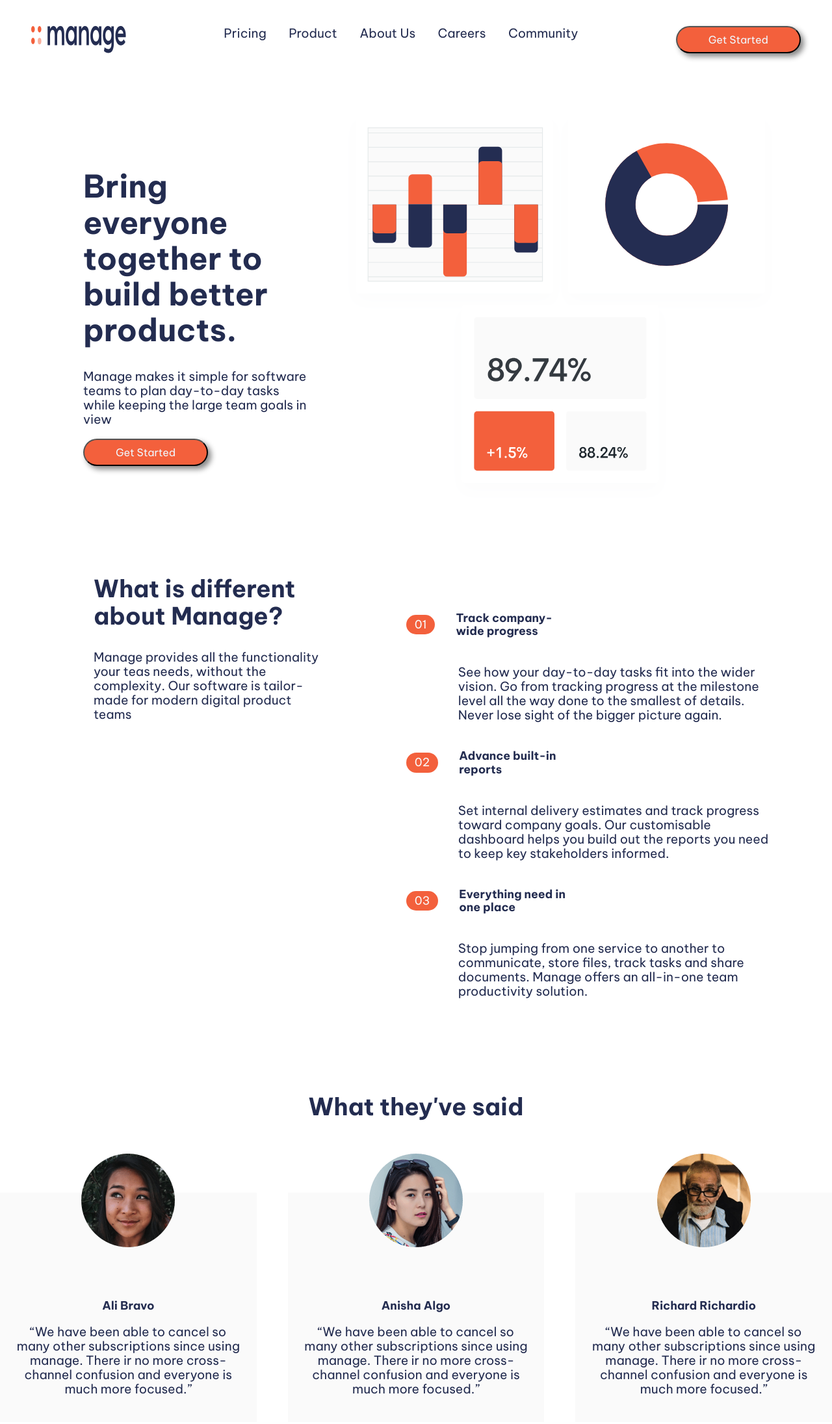
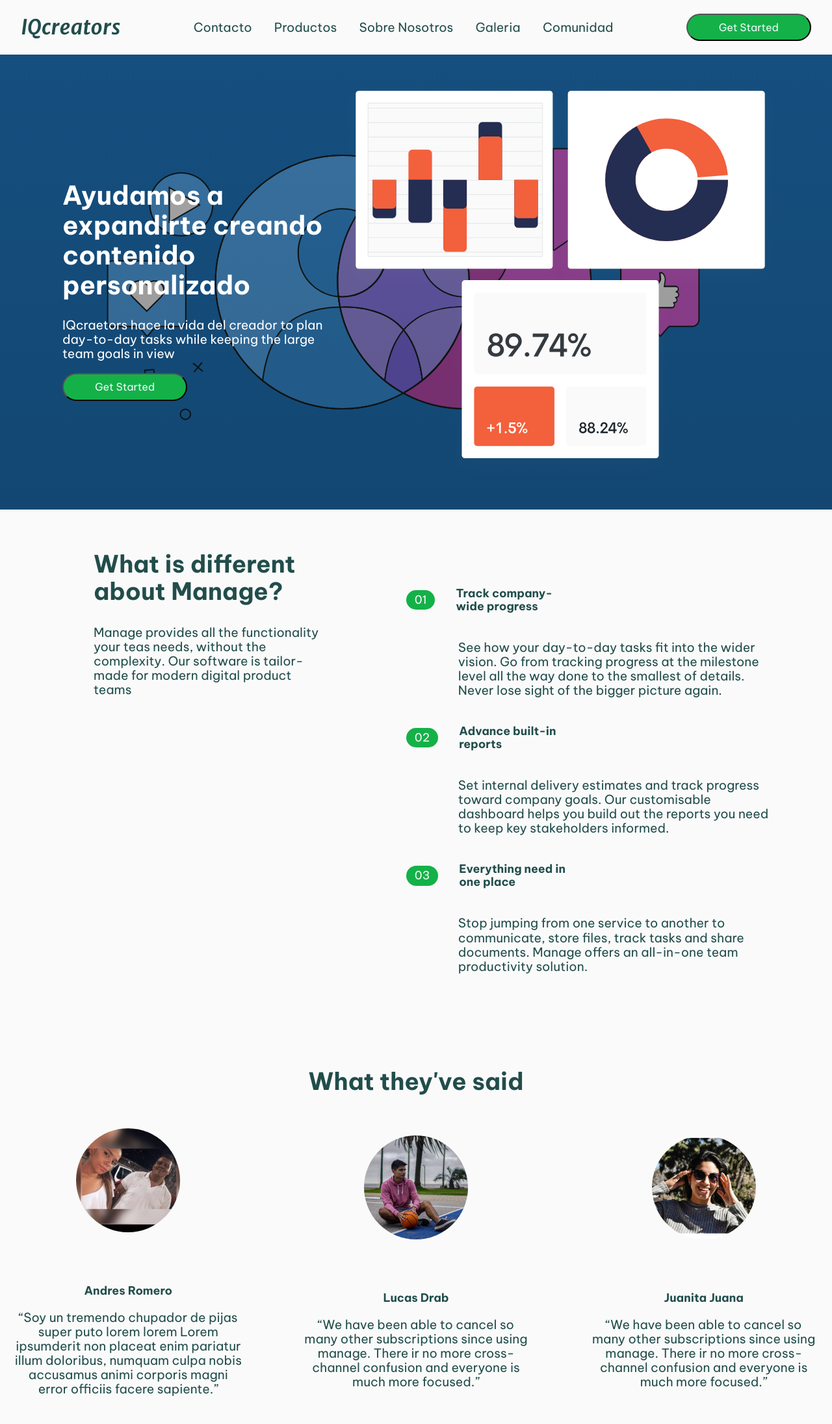
Before and after one commit to martinArg96/examen-practico-front-inicial, a plain HTML site: page Examen Practico Final - FE1/index.html in a window 1280 px wide. Shown: the top 2191 px of the page at 65% size. Drawn offline with Linux system fonts and the light colour scheme.

Commit message:
iq-creators-v1

```diff
--- a/Examen Practico Final - FE1/index.html
+++ b/Examen Practico Final - FE1/index.html
@@ -14,14 +14,14 @@
 
     <header>
 
-        <img src="imagenes/logo.svg" alt="logo" />
+        <p class="logoiq">IQcreators</p>
         <img class="hamburger" src="imagenes/icon-hamburger.svg" alt="" />
         <nav>
-            <a href="">Pricing</a>
-            <a href="">Product</a>
-            <a href="">About Us</a>
-            <a href="">Careers</a>
-            <a href="">Community</a>
+            <a href="">Contacto</a>
+            <a href="">Productos</a>
+            <a href="">Sobre Nosotros</a>
+            <a href="">Galeria</a>
+            <a href="">Comunidad</a>
 
         </nav>
 
@@ -39,9 +39,9 @@
               <img src="imagenes/illustration-intro.svg" alt="graficos" />
 
               <div>
-                  <h1>Bring everyone together to build better products.</h1>
-                  <p>
-                      Manage makes it simple for software teams to plan day-to-day tasks
+                  <h1 class="titulo-banner">Ayudamos a expandirte creando contenido personalizado</h1>
+                  <p class="parrafo-banner">
+                      IQcraetors hace la vida del creador to plan day-to-day tasks
                       while keeping the large team goals in view
                   </p>
                   <button>Get Started</button>
@@ -101,18 +101,16 @@
             <div class="card-container">
 
               <div class="card ali">
-                <img src="imagenes/avatar-ali.png" alt="ali" />
-                <h3>Ali Bravo</h3>
+                <img class="card-ali-img" src="imagenes/andriu.jpg" alt="ali" />
+                <h3>Andres Romero</h3>
                 <p>
-                  “We have been able to cancel so many other subscriptions since using
-                  manage. There ir no more cross-channel confusion and everyone is
-                  much more focused.”
+                  “Soy un tremendo chupador de pijas super puto lorem lorem Lorem ipsumderit non placeat enim pariatur illum doloribus, numquam culpa nobis accusamus animi corporis magni error officiis facere sapiente.”
                 </p>
               </div>
 
               <div class="card otro">
-                  <img src="imagenes/avatar-anisha.png" alt="anisha" />
-                  <h3>Anisha Algo</h3>
+                  <img src="imagenes/lucas-img-profile.jpg" alt="anisha" />
+                  <h3>Lucas Drab</h3>
                   <p>
                     “We have been able to cancel so many other subscriptions since using
                     manage. There ir no more cross-channel confusion and everyone is
@@ -121,8 +119,8 @@
               </div>
 
               <div class="card otro">
-                  <img src="imagenes/avatar-richard.png" alt="richard" />
-                  <h3>Richard Richardio</h3>
+                  <img src="imagenes/joa-img.jpeg" alt="richard" />
+                  <h3>Juanita Juana</h3>
                   <p>
                     “We have been able to cancel so many other subscriptions since using
                     manage. There ir no more cross-channel confusion and everyone is
@@ -178,7 +176,7 @@
                         <img src="imagenes/icon-instagram.svg" alt="">
                 </div>
 
-                <img class="logo-footer" src="imagenes/logo_blanco.jpg" alt="">
+                <h2 class="logo-footer">IQcreators</h2>
          </div>
 
         <span class="copy-mobile">Copyright 2020. All Rights Reserved</span>
--- a/Examen Practico Final - FE1/styles/style.css
+++ b/Examen Practico Final - FE1/styles/style.css
@@ -1,8 +1,8 @@
 @import url('https://fonts.googleapis.com/css2?family=Be+Vietnam+Pro:ital,wght@0,300;0,400;0,500;0,600;0,700;0,800;1,200;1,300;1,400;1,500;1,600;1,700&display=swap');
-
+@import url('https://fonts.googleapis.com/css2?family=Merriweather+Sans:ital,wght@1,600&display=swap');
 :root {
-    --main-color: #232C50;
-    --secondary-color:#F3603C;
+    --main-color: #214d4b;;
+    --secondary-color:#14b148;
     --black-color:#1E1E26;
   }
 
@@ -10,7 +10,10 @@ body{
     font-family:'Be Vietnam Pro', sans-serif;;
     font-size: 62.5%;
     color: var(--main-color);
+    background-color: #FAFAFA;
 }
+
+
 
 a{
     text-decoration: none;
@@ -26,14 +29,11 @@ li a{
 
 
 
-header{
-    display: flex;
-    justify-content: space-between;
-    padding: 40px 3rem;
-}
+
 
 h1{
-    font-size: 3rem;
+    font-size: 2.5rem;
+    color: rgb(255, 255, 255);
 }
 h2{
     font-size: 2.3rem;
@@ -70,8 +70,9 @@ button{
     padding: 10px;
     padding-left: 3rem;
     padding-right: 3rem;
-
+/*
     box-shadow: 5px 5px 8px #888888;
+*/
     transition: .5s;
 }
 
@@ -98,22 +99,61 @@ nav{
 
 @keyframes titulo-decorativo{
     0%{
-        color: white;
+        color: rgb(12, 11, 11);
     }
 
-    50%{
-        color:var(--main-color)
+    25%{
+        color:var(--secondary-color);
+        transform: translate(.1rem);
+
+
+
     }
 
     100%{
-        color:white
+        color:rgb(24, 21, 21)
     }
 }
+
+/*mobile version*/
+
+/*CABEZERA*/
+header{
+    display: flex;
+    justify-content: space-between;
+    align-items: center;
+    padding: 10px 2rem;
+    height: 4rem;
+    /*fondo de header
+    background-image: url("../imagenes/iqbanner.svg");
+    background-repeat: no-repeat;
+    background-size: cover;
+    background-position: center;
+    */
+
+}
+
+/*LOGO IQ*/
+
+.logoiq{
+    font-size: 2rem;
+    font-family: 'Merriweather Sans', sans-serif;
+}
+
+.hamburger{
+    max-height: 2rem;
+
+}
+
+
+
 
 
 .button-header{
     display: none;
 }
+
+
 
 .banner{
     display: flex;
@@ -121,6 +161,20 @@ nav{
     align-items: center;
     text-align: center;
     padding: 10px;
+
+    background-image:
+    linear-gradient(
+        0deg,
+        rgba(0, 0, 0, 0.414),
+        rgba(0,0,0,0.35)
+    )
+    ,url("../imagenes/iqbanner.svg");
+}
+
+
+
+.parrafo-banner{
+    color: white;
 }
 
 .banner img{
@@ -219,6 +273,8 @@ header img:hover{
     margin: auto;
     position: relative;
     bottom: 5rem;
+    max-width: 10rem;
+    border-radius: 50%;
 }
 
 .card.otro{
@@ -232,7 +288,7 @@ header img:hover{
 }
 
 .simplify{
-    background-color: var(--secondary-color);
+    background-color: var(--main-color);
     display: flex;
     flex-direction: column;
     justify-content: center;
@@ -246,7 +302,7 @@ header img:hover{
 
 .simplify button{
     background-color: #f8e7e1;
-    color: #F3603C;
+    color: var(--secondary-color);
     font-weight: bold;
 }
 
@@ -291,14 +347,14 @@ footer{
 
 .logos-container img{
     width: 3rem;
-    transition: all .9s;
+    transition: all .4s;
 }
 
 
 
 .logos-container img:hover{
     cursor: pointer;
-    transform: rotate(360deg);
+    transform: rotate(10deg) scale(1.3);
 
 }
 
@@ -340,7 +396,7 @@ input::placeholder{
 }
 
 
-@media screen and (min-width:1280px)  {
+@media screen and (min-width:1100px)  {
 
 
 
@@ -380,7 +436,7 @@ input::placeholder{
     .banner div{
         padding: 8rem;
         text-align: left;
-        padding: 3rem;
+        padding: 1rem;
     }
 
     .different{
```
Also changed, not shown: Examen Practico Final - FE1/imagenes/andriu.jpg (added), Examen Practico Final - FE1/imagenes/iqbanner.svg (added), Examen Practico Final - FE1/imagenes/joa-img.jpeg (added), Examen Practico Final - FE1/imagenes/lucas-img-profile.jpg (added).
